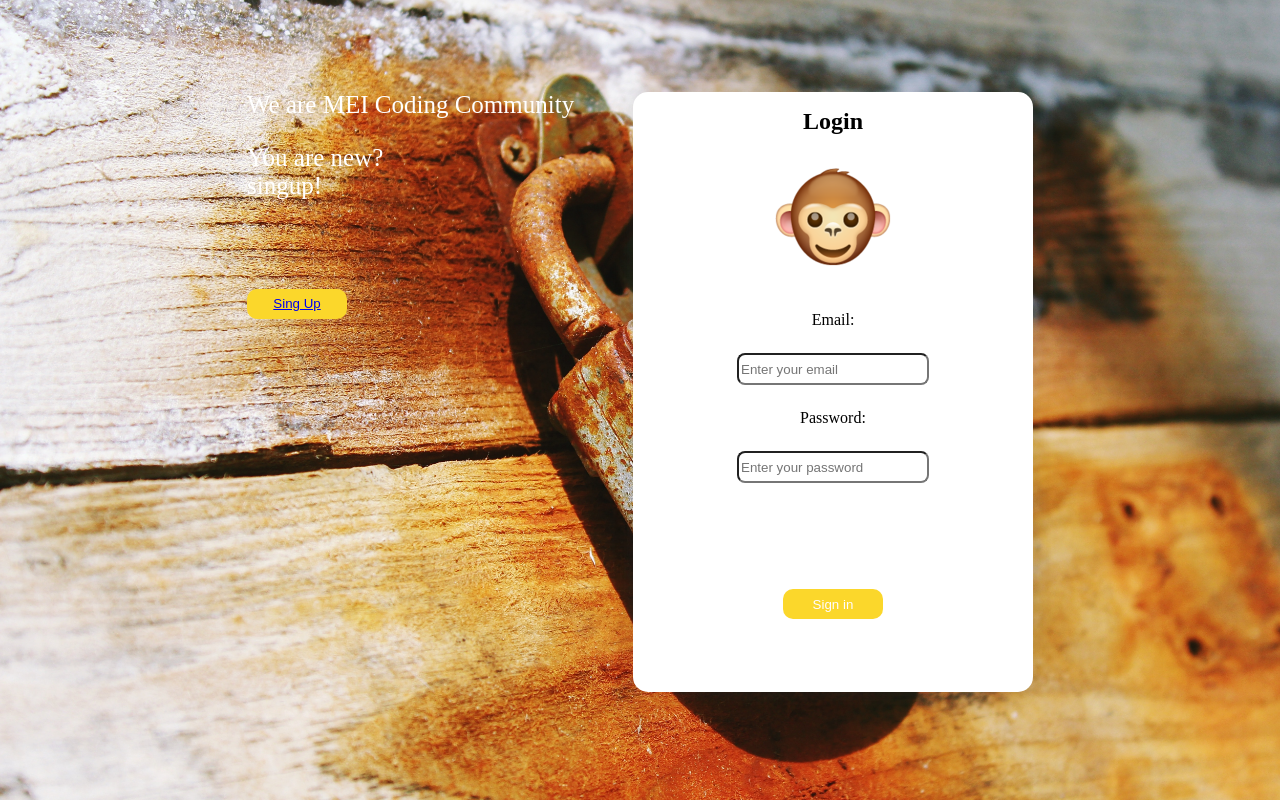
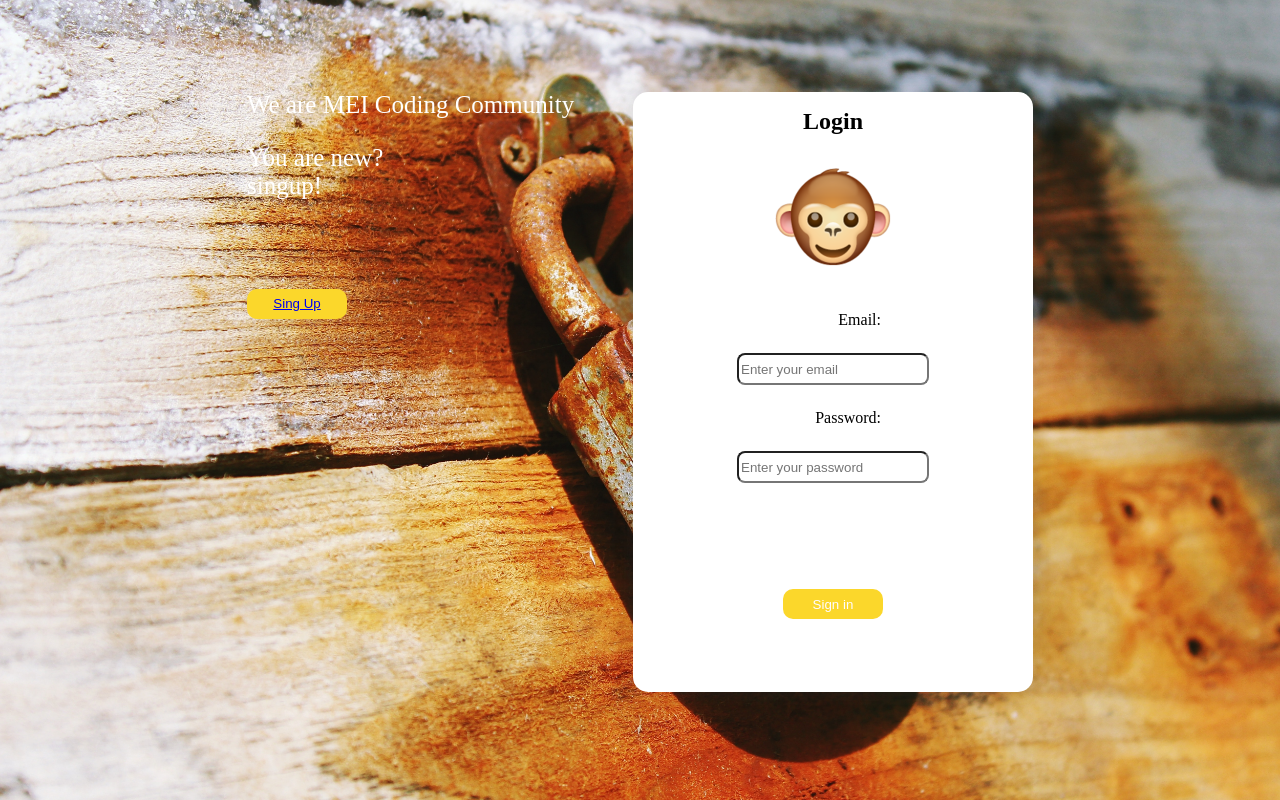
Before and after one commit to Mr-koanti/Mr-koanti.github.io, a PHP site: page /signin.html in a window 1280 px wide. Run offline with PHP 8.4, Linux system fonts and the light colour scheme.

Commit message:
Update login.css

```diff
--- a/MYProjects/loginpage/login.css
+++ b/MYProjects/loginpage/login.css
@@ -40,6 +40,38 @@ input{
     width: 12rem;
     height: 2rem;
     border-radius: 8px;
+    align
+}
+form {
+  width: 80%;
+  margin: 0 auto;
+}
+
+label,
+input {
+  /* In order to define widths */
+  display: inline-block;
+}
+
+label {
+  width: 30%;
+  /* Positions the label text beside the input */
+  text-align: right;
+}
+
+label+input {
+  width: 30%;
+  /* Large margin-right to force the next element to the new-line
+           and margin-left to create a gutter between the label and input */
+  margin: 0 30% 0 4%;
+}
+
+
+/* Only the submit button is matched by this selector,
+       but to be sure you could use an id or class for that button */
+
+input+input {
+  float: right;
 }
 button{
     border: none;
@@ -56,7 +88,7 @@ button:hover{
 }
 div:hover{
     background-color: #88685c;
-    background-image: linear-gradient(315deg, #9e5d21 0%, #eb6b9d 74%);
+    background-image: (315deg, #00d2ff 0%, #928DAB 74%);
     background-image: url();
 
 color: rgb(255, 255, 255);
```
